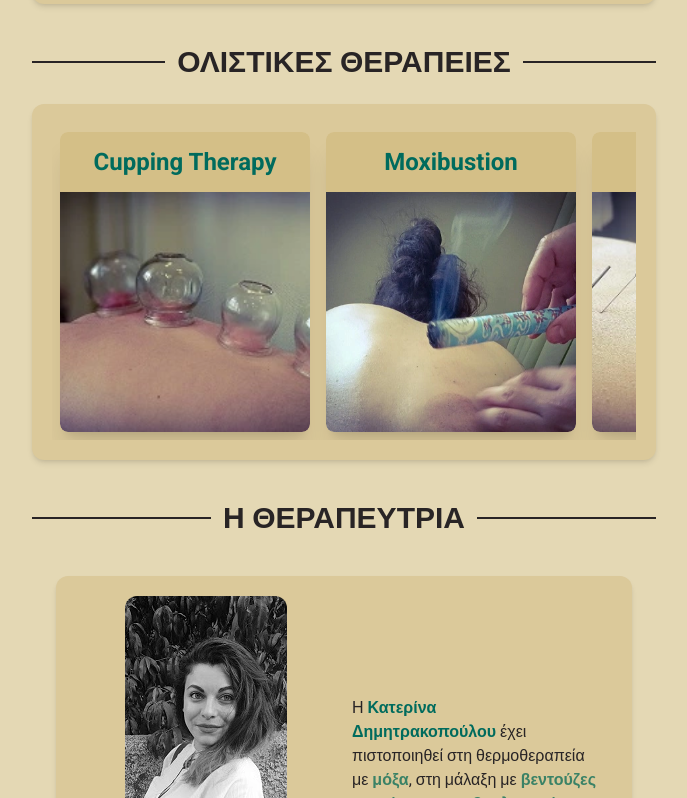
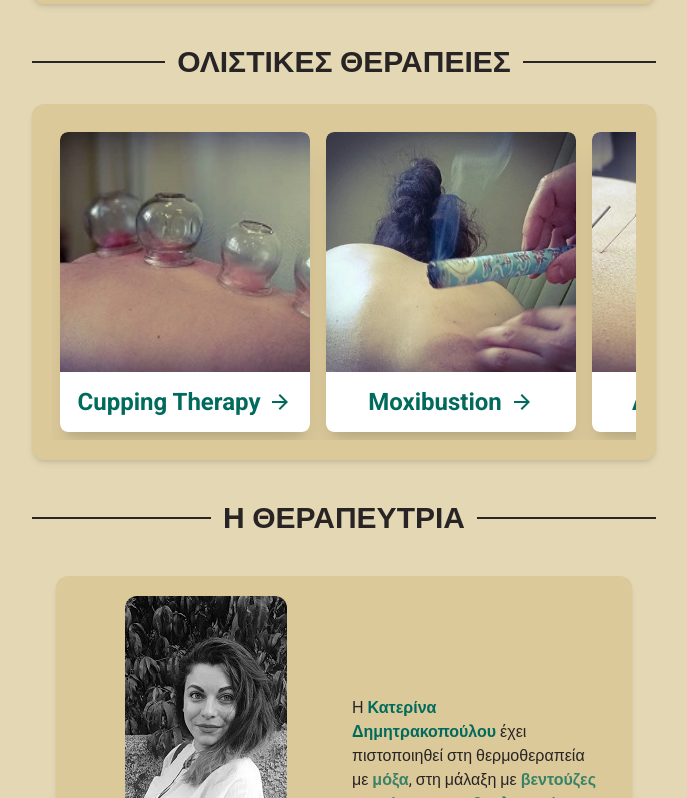
Before and after one commit to nikossoftwaredev/i-ching, a Next.js app: page / in a window 1280 px wide. Shown: the part 662-1460 px from the top of the page, without its empty margins (296-983 px from the left). Built offline with nearby package versions, Linux system fonts and the light colour scheme.

Commit message:
fixed ui

```diff
--- a/components/AppointmentForm.tsx
+++ b/components/AppointmentForm.tsx
@@ -58,7 +58,6 @@ const inputFields: InputFieldProps[] = [
     inputType: "date",
     placeholder: "Ημερομηνία Ραντεβού",
     required: true,
-    colSpan: 2,
   },
   {
     id: "info",
--- a/components/ServicesCarousel.tsx
+++ b/components/ServicesCarousel.tsx
@@ -1,8 +1,8 @@
 import Card from "@/components/Card";
 import SectionTitle from "@/components/SectionTitle";
 import { servicesInfo } from "@/data/services";
-import Image from "next/image";
 import Link from "next/link";
+import { MdArrowForward } from "react-icons/md";
 
 const ServicesCarousel = () => {
   return (
@@ -17,20 +17,16 @@ const ServicesCarousel = () => {
                 key={service.serviceId}
                 className="overflow-y-hidden rounded-lg shadow-xl relative h-[300px] w-[250px]  flex flex-col flex-shrink-0 brightness-100 hover:brightness-75 transition ease-in-out duration-300"
               >
-                <div className="rounded-t-lg grow bg-base-300 flex flex-col justify-center items-center p-2">
-                  <h1 className="text-center font-bold text-2xl text-accent-focus">
-                    {service.title}
-                  </h1>
-                  {/* <h2 className="text-center font-bold text-xl ">
-                    ({service.subtitle})
-                  </h2> */}
-                </div>
                 <img
                   src={service.image}
-                  className="rounded-b-lg object-cover h-4/5 w-full"
+                  className="rounded-t-lg object-cover h-4/5 w-full"
                   alt={service.title}
                   loading="lazy"
                 />
+                <div className="rounded-b-lg grow bg-white flex flex-row justify-center items-center p-2 font-bold text-2xl text-accent-focus gap-2">
+                  <h1 className="text-center ">{service.title}</h1>
+                  <MdArrowForward />
+                </div>
               </Link>
             ))}
           </div>
```
